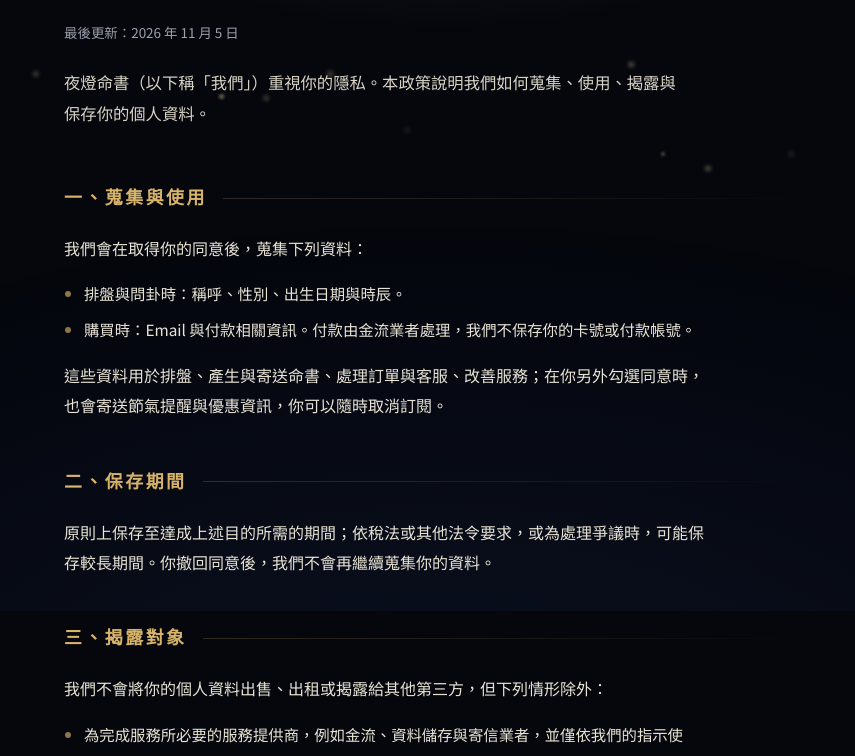
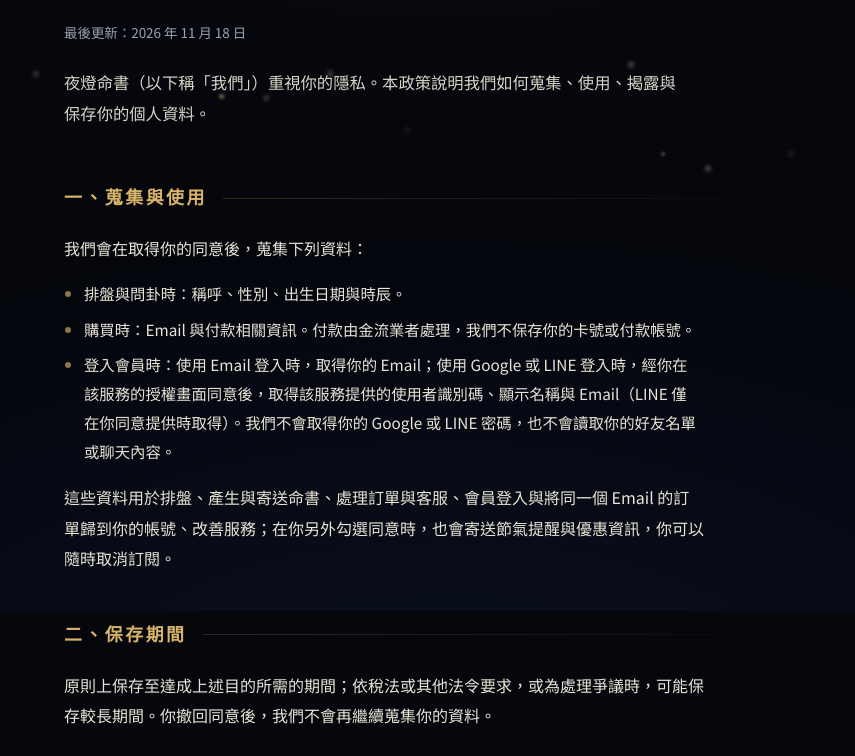
Before and after one commit to sumoren621764/yedeng-site, a plain HTML site: page privacy.html in a window 1280 px wide. Shown: the part 189-945 px from the top of the page, without its empty margins (196-1051 px from the left). Drawn offline with Linux system fonts and the light colour scheme; a web font is replaced by a local one.

Commit message:
隱私權政策補上會員登入（Email、Google、LINE）取得的資料
申請 LINE 登入的 Email 權限需要隱私權政策說明會取得 Email；
同時寫明不取得密碼、好友名單或聊天內容，以及用途（登入與訂單歸戶）。

Co-Authored-By: Claude Opus 5.5 <noreply@anthropic.com>
Claude-Session: https://claude.ai/code/session_01T5nnDWjgGwggMgaYoFxGXN

```diff
--- a/privacy.html
+++ b/privacy.html
@@ -19,20 +19,21 @@
 <header class="top"><a class="brand" href="/">夜燈命書</a>
 <nav class="nav" aria-label="主選單"><a href="/">命書與價格</a><a href="faq.html">常見問題</a><a href="terms.html">條款</a><a href="privacy.html" aria-current="page">隱私</a><a href="refund.html">退款</a><a href="account.html">會員</a></nav></header>
 <main class="doc">
-<div class="doc-head"><h1>隱私權政策</h1><p class="updated">最後更新：2026 年 11 月 5 日</p><p class="lead">夜燈命書（以下稱「我們」）重視你的隱私。本政策說明我們如何蒐集、使用、揭露與保存你的個人資料。</p></div>
+<div class="doc-head"><h1>隱私權政策</h1><p class="updated">最後更新：2026 年 11 月 18 日</p><p class="lead">夜燈命書（以下稱「我們」）重視你的隱私。本政策說明我們如何蒐集、使用、揭露與保存你的個人資料。</p></div>
 <h2>一、蒐集與使用</h2>
 <p>我們會在取得你的同意後，蒐集下列資料：</p>
 <ul>
 <li>排盤與問卦時：稱呼、性別、出生日期與時辰。</li>
 <li>購買時：Email 與付款相關資訊。付款由金流業者處理，我們不保存你的卡號或付款帳號。</li>
+<li>登入會員時：使用 Email 登入時，取得你的 Email；使用 Google 或 LINE 登入時，經你在該服務的授權畫面同意後，取得該服務提供的使用者識別碼、顯示名稱與 Email（LINE 僅在你同意提供時取得）。我們不會取得你的 Google 或 LINE 密碼，也不會讀取你的好友名單或聊天內容。</li>
 </ul>
-<p>這些資料用於排盤、產生與寄送命書、處理訂單與客服、改善服務；在你另外勾選同意時，也會寄送節氣提醒與優惠資訊，你可以隨時取消訂閱。</p>
+<p>這些資料用於排盤、產生與寄送命書、處理訂單與客服、會員登入與將同一個 Email 的訂單歸到你的帳號、改善服務；在你另外勾選同意時，也會寄送節氣提醒與優惠資訊，你可以隨時取消訂閱。</p>
 <h2>二、保存期間</h2>
 <p>原則上保存至達成上述目的所需的期間；依稅法或其他法令要求，或為處理爭議時，可能保存較長期間。你撤回同意後，我們不會再繼續蒐集你的資料。</p>
 <h2>三、揭露對象</h2>
 <p>我們不會將你的個人資料出售、出租或揭露給其他第三方，但下列情形除外：</p>
 <ul>
-<li>為完成服務所必要的服務提供商，例如金流、資料儲存與寄信業者，並僅依我們的指示使用。</li>
+<li>為完成服務所必要的服務提供商，例如金流、登入驗證、資料儲存與寄信業者，並僅依我們的指示使用。</li>
 <li>命書與解卦的產生：你輸入的命盤資料會傳送至合作的運算服務產生解讀，不包含你的 Email。</li>
 <li>依法令規定，或司法、主管機關依法要求時。</li>
 <li>經你同意，或為保護你或他人的生命、身體或財產安全所必要時。</li>
```
